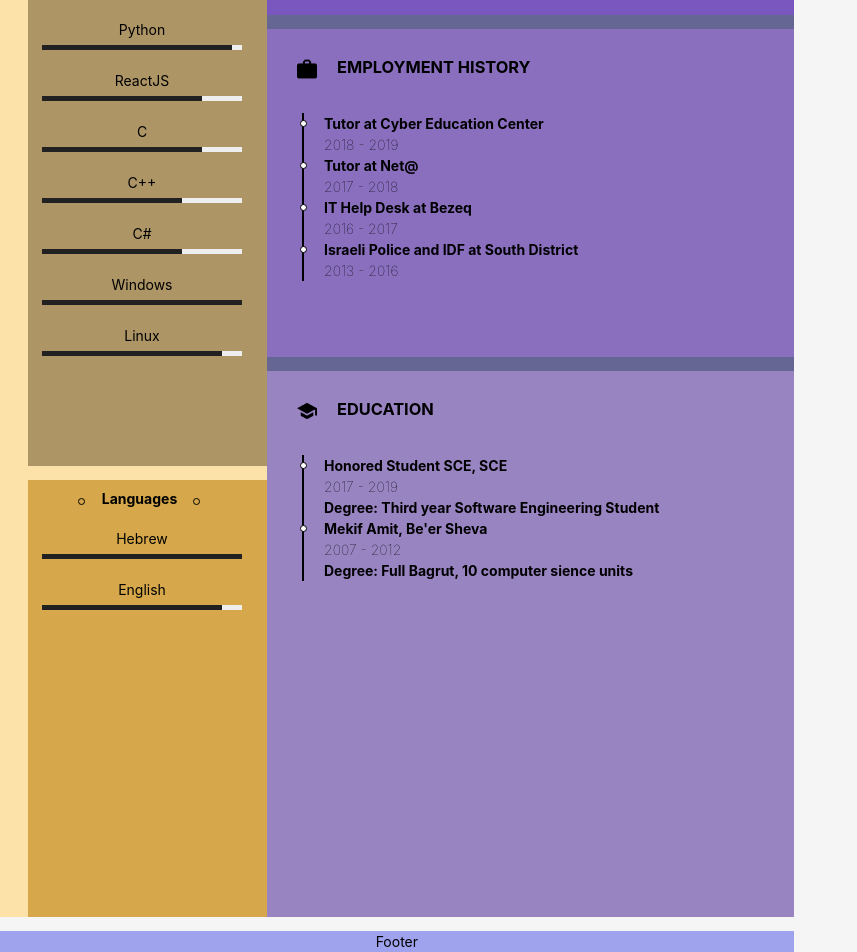
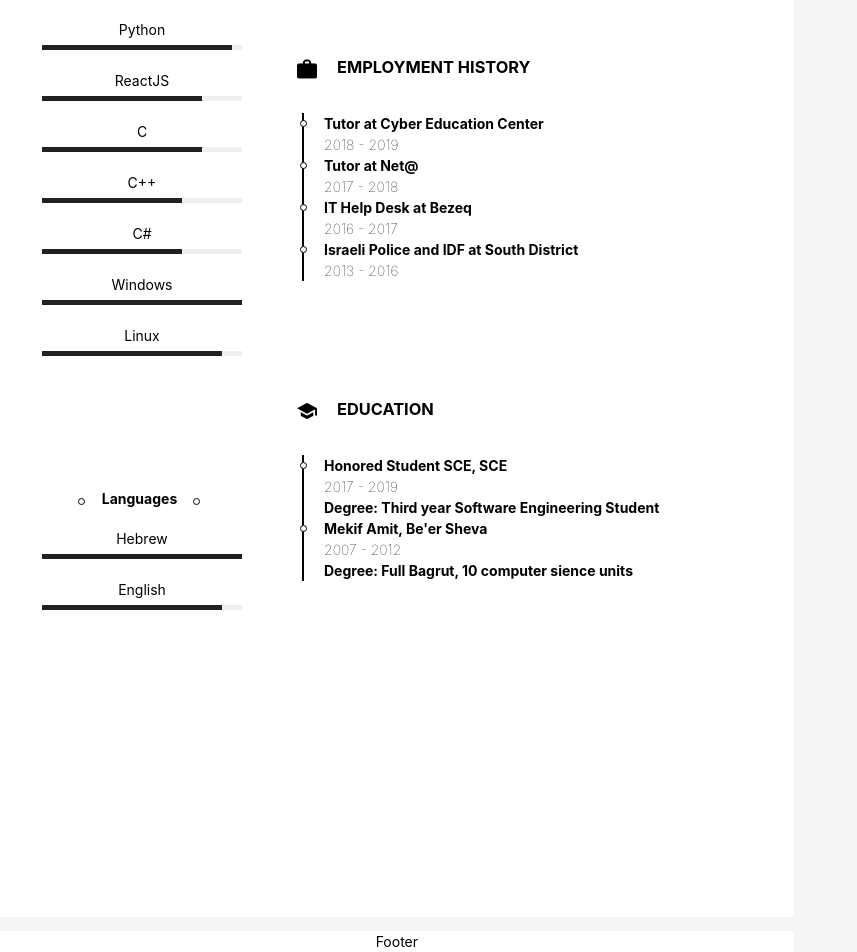
Before and after one commit to TomDamri1/resume-creator, a React (Create React App) app in the folder resume-creator/: page /GetResumePDF in a window 1280 px wide. Shown: the part 612-1564 px from the top of the page, without its empty margins (0-857 px from the left). Built offline with nearby package versions, Linux system fonts and the light colour scheme.

Commit message:
added - isDemo const => changes background to white and use some random details

```diff
--- a/resume-creator/src/Resume/Main/MainStyles.js
+++ b/resume-creator/src/Resume/Main/MainStyles.js
@@ -1,14 +1,16 @@
 import { makeStyles } from '@material-ui/core/styles';
+import isDemo from '../constDemo'
 /**
  *
  * gets the amount of skills and lanuagages
  * returns makeStyles funcion based on it.
  */
+
 const [profileSize , historySize, educationSize] = [4,3,5]
 const useStyles = makeStyles({
     root: {
 
-        backgroundColor: '#656694',
+        backgroundColor: !isDemo?'#656694':'white',
         margin:'auto',
         height:'100%',
         width:'100%',
@@ -18,14 +20,14 @@ const useStyles = makeStyles({
         gridGap:'1em',
     },
     profile:{
-        backgroundColor:'#7a56bf',
+        backgroundColor:!isDemo?'#7a56bf':'white',
         alignItems:'center'
     },
     history:{
-        backgroundColor:'#8a6fbf',
+        backgroundColor:!isDemo?'#8a6fbf':'white',
     },
     education:{
-        backgroundColor:'#9984c2',
+        backgroundColor:!isDemo?'#9984c2':'white',
     },
 
 
--- a/resume-creator/src/Resume/Resume.js
+++ b/resume-creator/src/Resume/Resume.js
@@ -10,7 +10,7 @@ import Main from './Main/Main'
 
 //styles
 import useStyles from './ResumeStyles';
-
+import isDemo from './constDemo';
 
 export default function Resume(props) {
     const classes = useStyles();
@@ -25,7 +25,7 @@ export default function Resume(props) {
         skills,
         profile,
     } = demo;
-    /*
+    if(!isDemo){
     const {
             basicDetails,
             communicationDetails ,
@@ -35,7 +35,7 @@ export default function Resume(props) {
             skills,
             profile,
         } = context.state;
-    */
+    }
 
     console.log(profile)
     return (
--- a/resume-creator/src/Resume/ResumeStyles.js
+++ b/resume-creator/src/Resume/ResumeStyles.js
@@ -1,10 +1,10 @@
 import { makeStyles } from '@material-ui/core/styles';
-
+import isDemo from './constDemo';
 const sidebarSize = 2
 const mainSize = 4
 const useStyles = makeStyles({
     root: {
-        backgroundColor: '#bec0ed',
+        backgroundColor: !isDemo? '#bec0ed' : 'white',
         height:'100%',
         width:'100%',
         display:'grid',
@@ -13,21 +13,21 @@ const useStyles = makeStyles({
 
     },
     header:{
-        backgroundColor:'#9fa2ed',
+        backgroundColor: !isDemo? '#9fa2ed': 'white',
         gridColumn: `1/${mainSize+sidebarSize}`,
         gridRow:'1',
     },
     sideBar:{
-        backgroundColor:'#656ceb',
+        backgroundColor:!isDemo? '#656ceb':'white',
         gridColumn: `1/${sidebarSize}`,
     },
     mainBar:{
-        backgroundColor:'#656694',
+        backgroundColor:!isDemo? '#656694':'white',
         gridColumn: `${sidebarSize}/${mainSize+sidebarSize}`,
 
     },
     footer:{
-        backgroundColor:'#9fa2ed',
+        backgroundColor:!isDemo? '#9fa2ed':'white',
         gridColumn: `1/${mainSize+sidebarSize}`
     }
 
--- a/resume-creator/src/Resume/SideBar/SideBarStyles.js
+++ b/resume-creator/src/Resume/SideBar/SideBarStyles.js
@@ -1,4 +1,5 @@
 import { makeStyles } from '@material-ui/core/styles';
+import isDemo from '../constDemo'
 /**
  *
  * gets the amount of skills and lanuagages
@@ -8,7 +9,7 @@ const [detailsSize , skillSize, langSize] = [3,4,3]
 const useStyles = makeStyles({
     root: {
         paddingLeft:'2em',
-        backgroundColor: '#fce1a9',
+        backgroundColor:!isDemo? '#fce1a9':'white',
         margin:'auto',
         height:'100%',
         width:'100%',
@@ -18,14 +19,14 @@ const useStyles = makeStyles({
         gridGap:'1em',
     },
     details:{
-        backgroundColor:'#e3c588',
+        backgroundColor:!isDemo?'#e3c588':'white',
         alignItems:'center'
     },
     skills:{
-        backgroundColor:'#ad9565',
+        backgroundColor:!isDemo?'#ad9565':'white',
     },
     languages:{
-        backgroundColor:'#d6a84b',
+        backgroundColor:!isDemo?'#d6a84b':'white',
     },
 
 
--- /dev/null
+++ b/resume-creator/src/Resume/constDemo.js
@@ -0,0 +1,3 @@
+const isDemo = true;
+
+export default isDemo;
```
